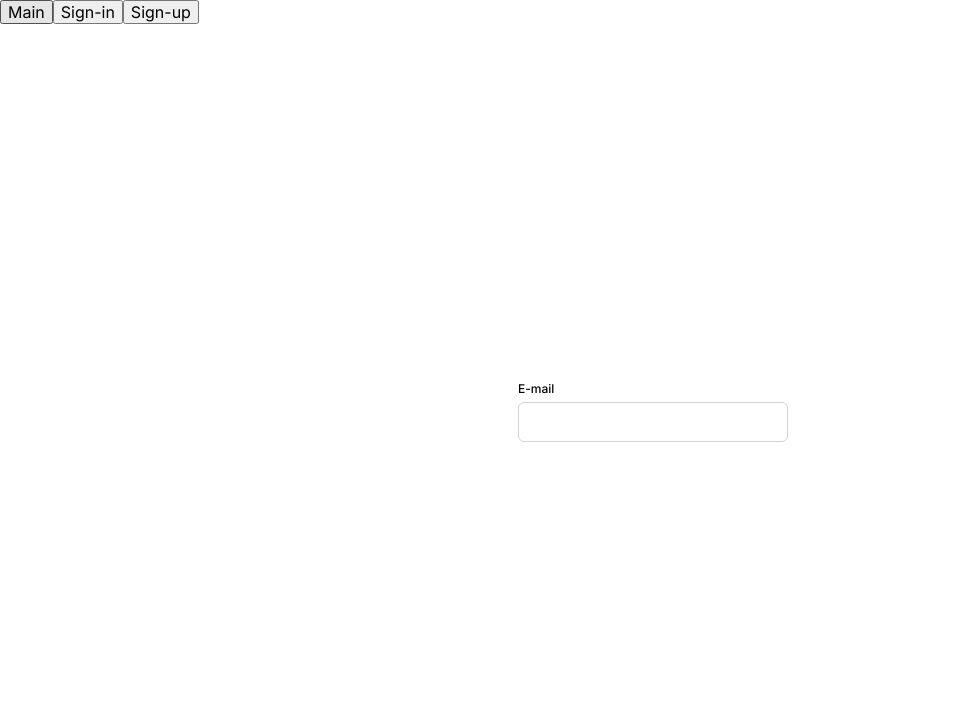
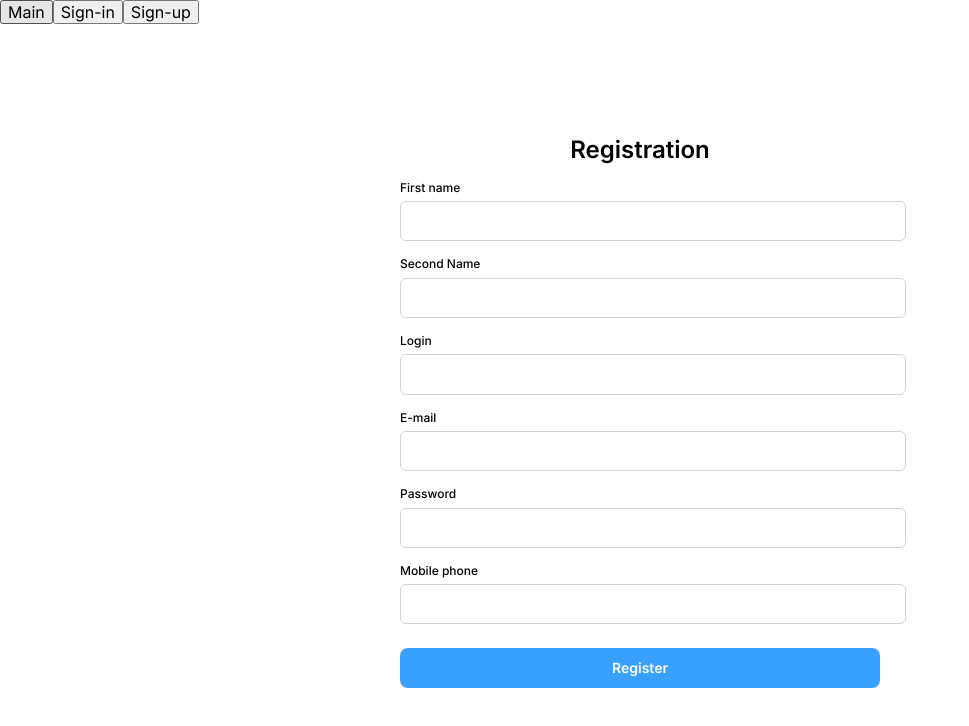
Before and after one commit to krasotun/messenger, an Angular app: page /sign-up in a window 1280 px wide. Shown: the top 726 px of the page, without its empty margins (0-969 px from the left). Built offline with nearby package versions, Linux system fonts and the light colour scheme.

Commit message:
add: auth form shell

```diff
--- a/src/app/domains/identity-access/presentation/auth-form-shell/auth-form-shell.html
+++ b/src/app/domains/identity-access/presentation/auth-form-shell/auth-form-shell.html
@@ -1,3 +1,4 @@
-<section>
+<section class="auth-form-shell">
+  <h1 class="auth-form-shell__title">{{ formTitle() }}</h1>
   <ng-content></ng-content>
 </section>
--- a/src/app/domains/identity-access/presentation/auth-form-shell/auth-form-shell.scss
+++ b/src/app/domains/identity-access/presentation/auth-form-shell/auth-form-shell.scss
@@ -0,0 +1,19 @@
+:host {
+  display: block;
+  width: 100%;
+  max-width: 480px;
+}
+
+.auth-form-shell {
+  display: flex;
+  flex-direction: column;
+  gap: 16px;
+
+  &__title {
+    margin: 0;
+    font-size: 24px;
+    line-height: 1.2;
+    font-weight: 600;
+    text-align: center;
+  }
+}
--- a/src/app/domains/identity-access/presentation/auth-form-shell/auth-form-shell.ts
+++ b/src/app/domains/identity-access/presentation/auth-form-shell/auth-form-shell.ts
@@ -1,4 +1,4 @@
-import { Component } from '@angular/core';
+import { Component, input } from '@angular/core';
 
 @Component({
   selector: 'app-auth-form-shell',
@@ -6,4 +6,6 @@ import { Component } from '@angular/core';
   templateUrl: './auth-form-shell.html',
   styleUrl: './auth-form-shell.scss',
 })
-export class AuthFormShell {}
+export class AuthFormShell {
+  readonly formTitle = input.required<string>();
+}
--- a/src/app/domains/identity-access/presentation/auth-page-shell/auth-page-shell.html
+++ b/src/app/domains/identity-access/presentation/auth-page-shell/auth-page-shell.html
@@ -1,3 +1,3 @@
-<div class="auth">
+<div class="auth-page">
   <ng-content></ng-content>
 </div>
--- a/src/app/domains/identity-access/presentation/auth-page-shell/auth-page-shell.scss
+++ b/src/app/domains/identity-access/presentation/auth-page-shell/auth-page-shell.scss
@@ -3,7 +3,7 @@
   display: flex;
 }
 
-.auth {
+.auth-page {
   flex: 1;
   display: flex;
   align-items: center;
--- a/src/app/domains/identity-access/presentation/sign-up-form/sign-up-form.html
+++ b/src/app/domains/identity-access/presentation/sign-up-form/sign-up-form.html
@@ -1,6 +1,53 @@
-<app-form-field
-  [label]="'E-mail'"
-  [htmlFor]="'email'"
->
-  <input appInput type="email" id="email">
-</app-form-field>
+<form class="sign-up-form">
+  <div class="sign-up-form__fields">
+    <app-form-field
+      [label]="'First name'"
+      [htmlFor]="'firstName'"
+    >
+      <input appInput type="text" id="firstName">
+    </app-form-field>
+
+    <app-form-field
+      [label]="'Second Name'"
+      [htmlFor]="'secondName'"
+    >
+      <input appInput type="text" id="secondName">
+    </app-form-field>
+
+    <app-form-field
+      [label]="'Login'"
+      [htmlFor]="'login'"
+    >
+      <input appInput type="text" id="login">
+    </app-form-field>
+
+    <app-form-field
+      [label]="'E-mail'"
+      [htmlFor]="'email'"
+    >
+      <input appInput type="text" id="email">
+    </app-form-field>
+
+    <app-form-field
+      [label]="'Password'"
+      [htmlFor]="'password'"
+    >
+      <input appInput type="password" id="password">
+    </app-form-field>
+
+    <app-form-field
+      [label]="'Mobile phone'"
+      [htmlFor]="'phone'"
+    >
+      <input appInput type="text" id="phone">
+    </app-form-field>
+  </div>
+
+  <div class="sign-up-form__actions">
+    <button
+      type="submit"
+      appButton
+    >Register
+    </button>
+  </div>
+</form>
--- a/src/app/domains/identity-access/presentation/sign-up-form/sign-up-form.scss
+++ b/src/app/domains/identity-access/presentation/sign-up-form/sign-up-form.scss
@@ -0,0 +1,17 @@
+.sign-up-form {
+  display: flex;
+  flex-direction: column;
+  gap: 24px;
+
+  &__fields {
+    display: flex;
+    flex-direction: column;
+    gap: 16px;
+  }
+
+  &__actions {
+    display: flex;
+    flex-direction: column;
+    gap: 16px;
+  }
+}
--- a/src/app/domains/identity-access/presentation/sign-up-form/sign-up-form.ts
+++ b/src/app/domains/identity-access/presentation/sign-up-form/sign-up-form.ts
@@ -2,11 +2,15 @@ import { Component } from '@angular/core';
 
 import { FormField } from '@shared/ui/form-field/form-field';
 import { Input } from '@shared/ui/input/input';
+import { Button } from '@shared/ui/button/button';
+import { submit } from '@angular/forms/signals';
 
 @Component({
   selector: 'app-sign-up-form',
-  imports: [Input, FormField],
+  imports: [Input, FormField, Button],
   templateUrl: './sign-up-form.html',
   styleUrl: './sign-up-form.scss',
 })
-export class SignUpForm {}
+export class SignUpForm {
+  protected readonly submit = submit;
+}
--- a/src/app/domains/identity-access/presentation/sign-up-page/sign-up-page.html
+++ b/src/app/domains/identity-access/presentation/sign-up-page/sign-up-page.html
@@ -1,5 +1,5 @@
 <app-auth-page-shell>
-  <app-auth-form-shell>
+  <app-auth-form-shell [formTitle]="'Registration'">
     <app-sign-up-form></app-sign-up-form>
   </app-auth-form-shell>
 </app-auth-page-shell>
```
